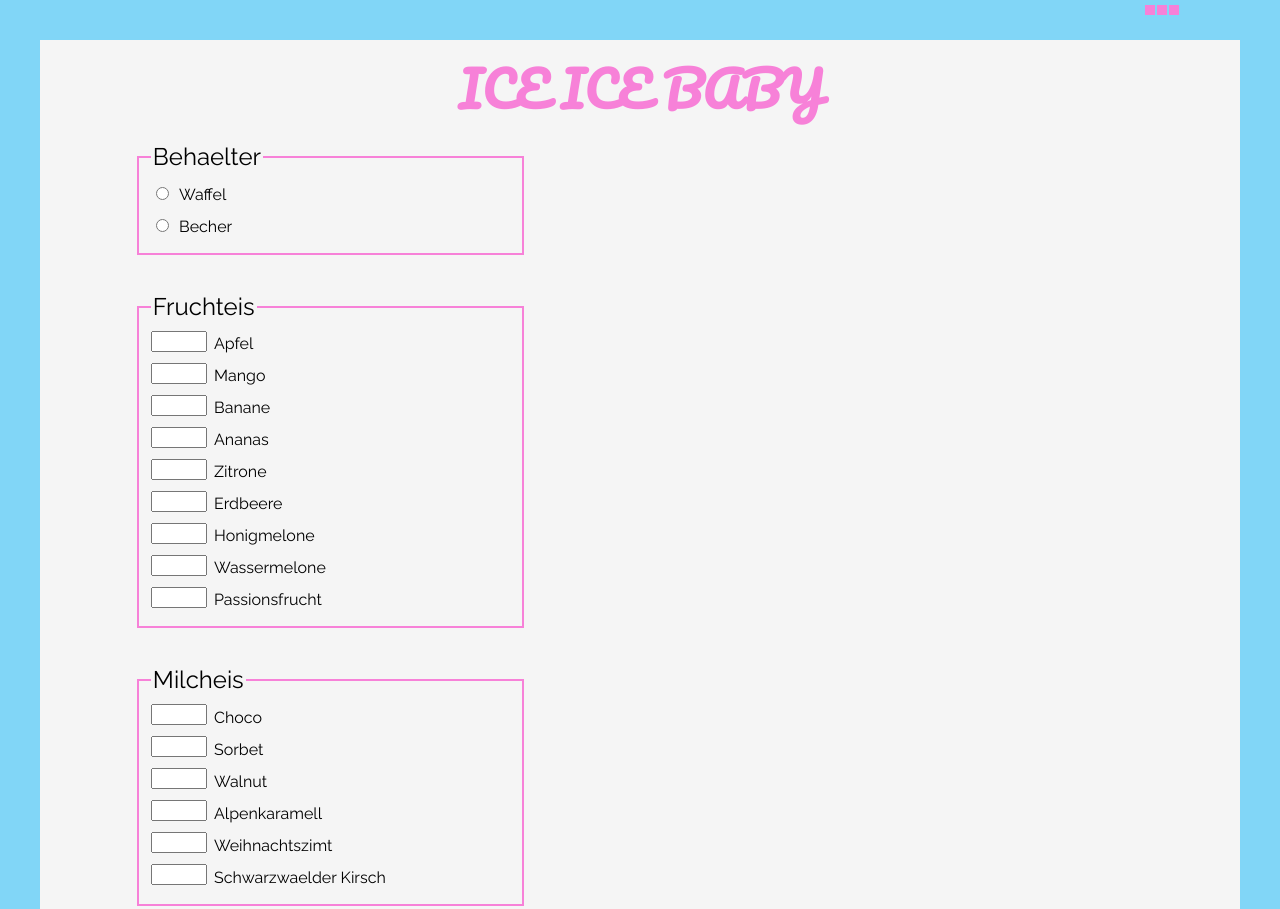
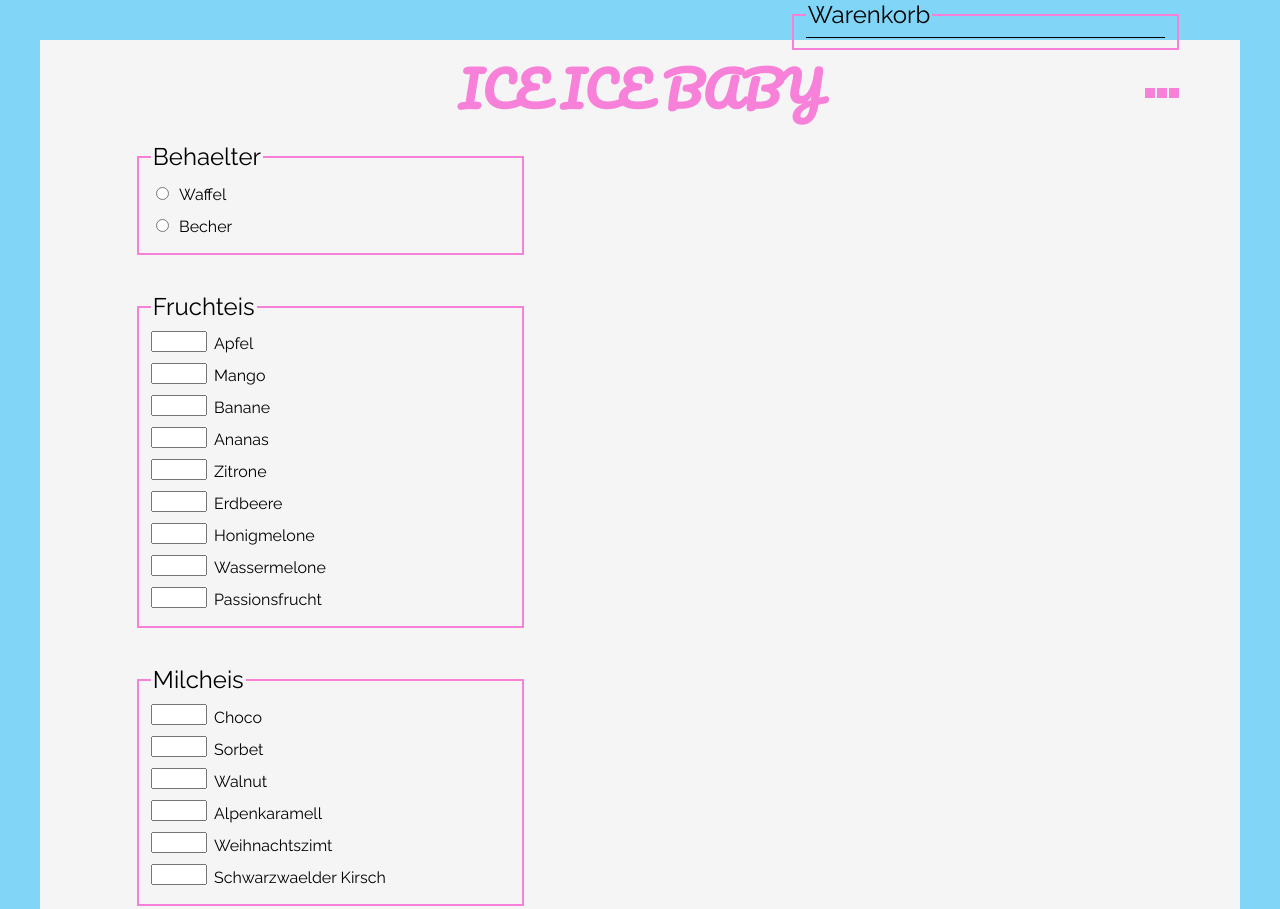
Before and after one commit to Lizzyfrmdblck/EIA2a, a website: page aufgabe07/Client/reloaded.html in a window 1280 px wide. Shown: the top 909 px of the page. Drawn offline with Linux system fonts and the light colour scheme.

Commit message:
css fix for 100%

```diff
--- a/aufgabe07/Client/icestyle.css
+++ b/aufgabe07/Client/icestyle.css
@@ -119,7 +119,7 @@ Er wurde nicht kopiert und auch nicht diktiert.
 	#basketFs, #submitÜbersicht {
 		position: relative;
 		float: right;
-		top: -131.7em;
+		top: -126.5em;
 		margin: 0.5% 5% 2em 50%;
 	}
 	#submitÜbersicht {
```
